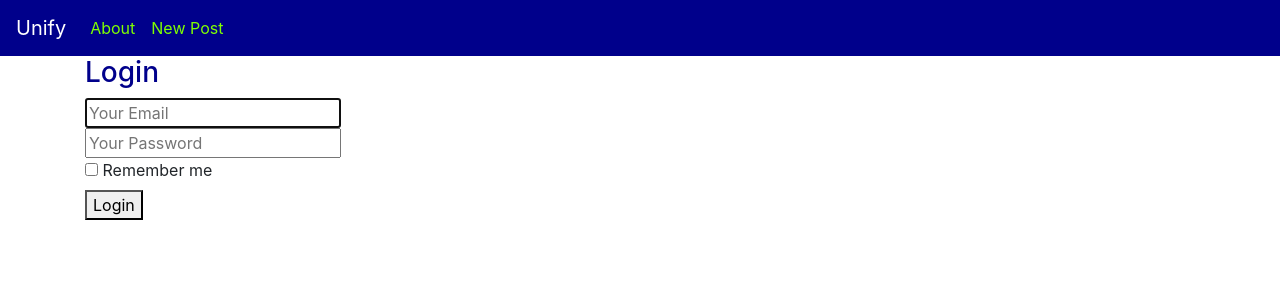
After one commit to lorenzodemenia/PROJECT_BD2, a Flask app: page /login in a window 1280 px wide. The commit adds this page. Shown: the top 300 px of the page. Run offline with Flask 2, Linux system fonts and the light colour scheme; some libraries are stand-ins or nearby versions.

Commit message:
Login e Signup solo creato e collegato i file HTML

```diff
--- a/app.py
+++ b/app.py
@@ -1,11 +1,23 @@
 from create import *
 
-db.create_all()
-#prova
+
+@app.route("/login", methods=['GET', 'POST'])
+def login():
+
+    return render_template('login.html')
+
+
+@app.route("/signup", methods=['GET', 'POST'])
+def signup():
+
+    return render_template('signup.html')
+
+
 @app.route('/')
 def hello_world():  # put application's code here
     user = db.session.query(Users)
-
+    for r in user:
+        print(r.mail)
     return render_template('index.html', users=user)
 
 
--- a/requirements.txt
+++ b/requirements.txt
@@ -2,5 +2,7 @@ flask-sqlalchemy
 Flask-Migrate
 psycopg2-binary
 
+flask-login
+
 Flask~=2.1.1
 SQLAlchemy~=1.4.36
--- a/static/css/style.css
+++ b/static/css/style.css
@@ -0,0 +1,19 @@
+.navbar-black{
+    background: darkblue;
+}
+
+.navbar-brand{
+    color: white;
+}
+.nav-link{
+    color: chartreuse;
+}
+.title{
+    color: darkblue;
+
+
+}
+.is-offset-4{
+    background: white;
+    align-items: center;
+}
--- a/templates/base.html
+++ b/templates/base.html
@@ -7,12 +7,13 @@
 
     <!-- Bootstrap CSS -->
     <link rel="stylesheet" href="https://stackpath.bootstrapcdn.com/bootstrap/4.3.1/css/bootstrap.min.css" integrity="sha384-ggOyR0iXCbMQv3Xipma34MD+dH/1fQ784/j6cY/iJTQUOhcWr7x9JvoRxT2MZw1T" crossorigin="anonymous">
+    <link rel="stylesheet" href="static/css/style.css">
+    <title>{% block title %} {% endblock %}</title>
 
-    <title>{% block title %} {% endblock %}</title>
   </head>
   <body>
-    <nav class="navbar navbar-expand-md navbar-light bg-light">
-        <a class="navbar-brand" href="#">FlaskBlog</a>
+    <nav class="navbar navbar-expand-md navbar-black " >
+        <a class="navbar-brand" href="#">Unify</a>
         <button class="navbar-toggler" type="button" data-toggle="collapse" data-target="#navbarNav" aria-controls="navbarNav" aria-expanded="false" aria-label="Toggle navigation">
             <span class="navbar-toggler-icon"></span>
         </button>
--- a/templates/index.html
+++ b/templates/index.html
@@ -6,4 +6,5 @@
     {% for user in users %}
         <h1>{{ user.name }}</h1>
     {% endfor %}
+
 {% endblock %}
--- /dev/null
+++ b/templates/login.html
@@ -0,0 +1,28 @@
+{% extends "base.html" %}
+
+{% block content %}
+<div class="column is-4 is-offset-4">
+    <h3 class="title">Login</h3>
+    <div class="box">
+        <form method="POST" action="/login">
+            <div class="field">
+                <div class="control">
+                    <input class="input is-large" type="email" name="email" placeholder="Your Email" autofocus="">
+                </div>
+            </div>
+            <div class="field">
+                <div class="control">
+                    <input class="input is-large" type="password" name="password" placeholder="Your Password">
+                </div>
+            </div>
+            <div class="field">
+                <label class="checkbox">
+                    <input type="checkbox" name="remember">
+                    Remember me
+                </label>
+            </div>
+            <button class="button is-block is-info is-large is-fullwidth">Login</button>
+        </form>
+    </div>
+</div>
+{% endblock %}
```
Also changed, not shown: create.py (+25 -4 lines), templates/signup.html (added, +30 -0 lines), 2 other files.
